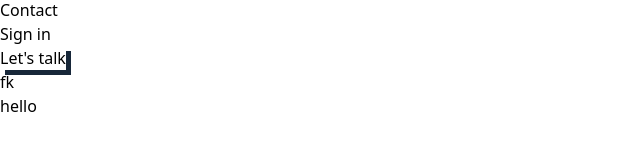
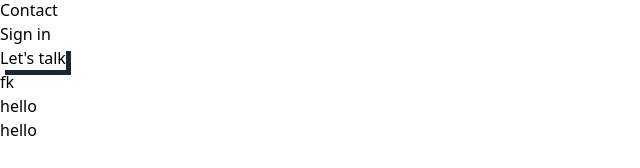
Before and after one commit to muhamash/designLadder-beta, a React (Vite) app: page / in a window 1280 px wide. Shown: the part 157-325 px from the top of the page, without its empty margins (0-640 px from the left). Built offline with nearby package versions, Linux system fonts and the light colour scheme.

Commit message:
unique card skeleton

```diff
--- a/src/DesignLadder.jsx
+++ b/src/DesignLadder.jsx
@@ -2,6 +2,7 @@ import React from 'react';
 import Logo from './assets/Logo.svg';
 import CommonCard from './components/common/CommonCard';
 import DesignLadderButton from './components/common/DesignLadderButton';
+import UniqueApproachCard from './components/UniqueApproachCard';
 import navData from './data/navData';
 
 export default function DesignLadder() {
@@ -65,10 +66,11 @@ export default function DesignLadder() {
             </nav>
 
             {/* checking the components */ }
-            <div className="py-10">
+            <div className="py-10 flex gap-5 flex-wrap px-5">
                 <CommonCard className={ "w-[500px] h-[300px] mx-auto" }>
                     <p>fk</p>
                 </CommonCard>
+                <UniqueApproachCard/>
             </div>
         </div>
     );
--- /dev/null
+++ b/src/components/UniqueApproachCard.jsx
@@ -0,0 +1,10 @@
+import React from 'react'
+import CommonCard from './common/CommonCard'
+
+export default function UniqueApproachCard() {
+  return (
+    <CommonCard className={`w-[400px] h-[390px]`}>
+      <p>hello</p>
+    </CommonCard>
+  )
+}
--- a/src/components/common/CommonCard.jsx
+++ b/src/components/common/CommonCard.jsx
@@ -3,7 +3,7 @@
 
 export default function CommonCard({className, children}) {
   return (
-    <div className={`bg-white border-t-[2px] border-l-[2px] border-r-[5px] border-b-[5px] rounded-[16px] min-w-[50px] min-h-[50px] border-[#172739] ${className} `}>
+    <div className={`bg-white shadow-sm border-t-[2px] border-l-[2px] border-r-[5px] border-b-[5px] rounded-[16px] min-w-[50px] min-h-[50px] border-[#172739] ${className} `}>
       {children}
     </div>
   )
```
